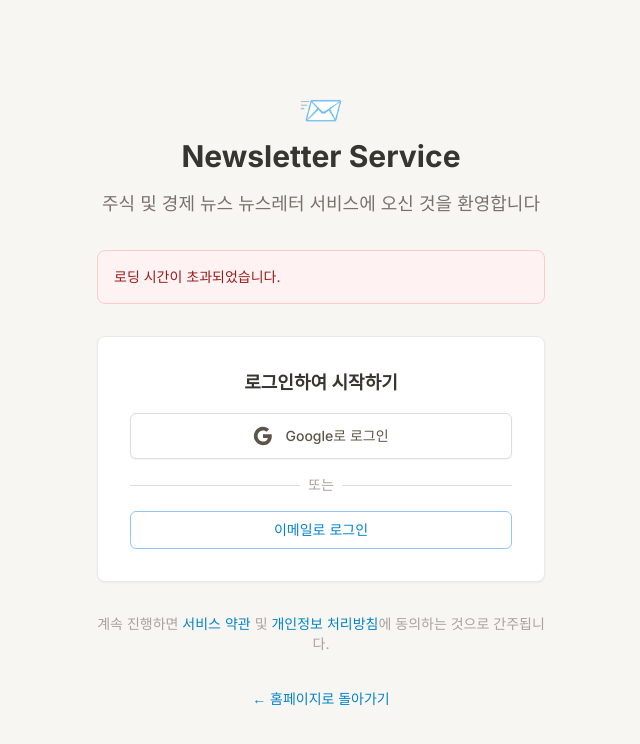
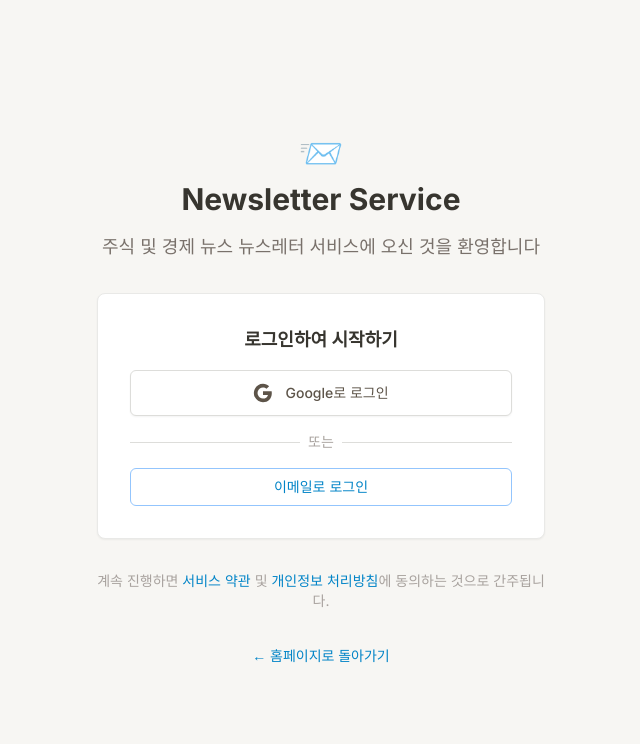
Before and after one commit to suri-j/newsletter-service-mvp, a Next.js app: page /login in a window 1280 px wide. Shown: the top 744 px of the page, without its empty margins (319-959 px from the left). Built offline with nearby package versions, Linux system fonts and the light colour scheme; no server answers.

Commit message:
Remove timeout functionality that shows unnecessary loading timeout message

```diff
--- a/src/app/login/page.tsx
+++ b/src/app/login/page.tsx
@@ -55,14 +55,6 @@ export default function Login() {
       }
     }
 
-    // 타임아웃으로 무한 로딩 방지
-    const timeout = setTimeout(() => {
-      if (mounted && loading) {
-        setLoading(false)
-        setErrorMessage('로딩 시간이 초과되었습니다.')
-      }
-    }, 5000) // 5초 타임아웃
-
     checkAuth()
 
     if (hasSupabaseConfig) {
@@ -81,13 +73,11 @@ export default function Login() {
 
       return () => {
         mounted = false
-        clearTimeout(timeout)
         subscription.unsubscribe()
       }
     } else {
       return () => {
         mounted = false
-        clearTimeout(timeout)
       }
     }
   }, [router, hasSupabaseConfig])
```
